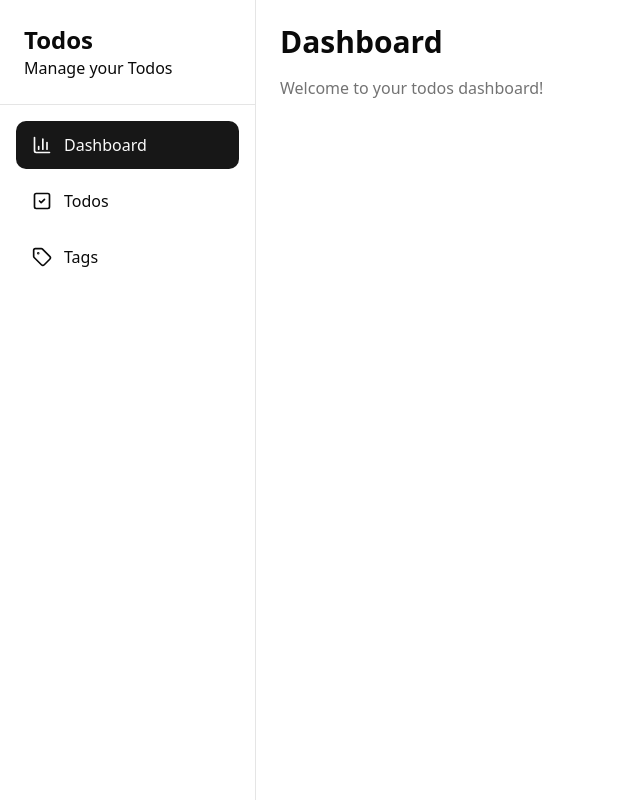
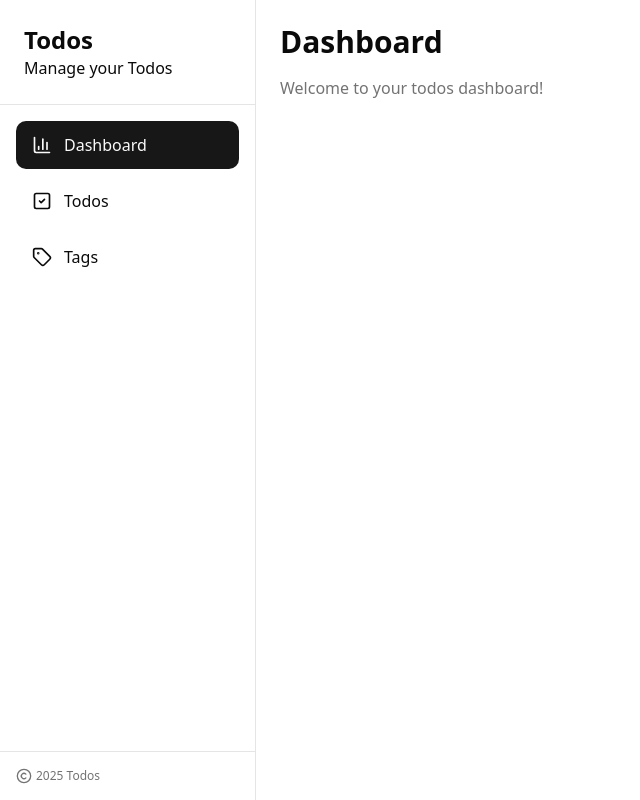
Before and after one commit to Killer545537/Todos, a Next.js app: page /dashboard in a window 1280 px wide. Shown: the whole page, without its empty margins (0-640 px from the left). Built offline with nearby package versions, Linux system fonts and the light colour scheme.

Commit message:
fix: added copyright shit to sidebar

```diff
--- a/components/todos/sidebar.tsx
+++ b/components/todos/sidebar.tsx
@@ -1,6 +1,12 @@
 'use client';
 
-import { BarChart3, CheckSquare2, type LucideIcon, Tag } from 'lucide-react';
+import {
+    BarChart3,
+    CheckSquare2,
+    type LucideIcon,
+    Tag,
+    Copyright,
+} from 'lucide-react';
 import Link from 'next/link';
 import { usePathname } from 'next/navigation';
 import { cn } from '@/lib/utils';
@@ -44,6 +50,12 @@ const Sidebar = () => {
                     );
                 })}
             </nav>
+
+            <div className='p-4 border-t border-border'>
+                <p className='text-xs text-muted-foreground flex items-center gap-1'>
+                    <Copyright className='w-4 h-4' /> 2025 Todos
+                </p>
+            </div>
         </aside>
     );
 };
```
